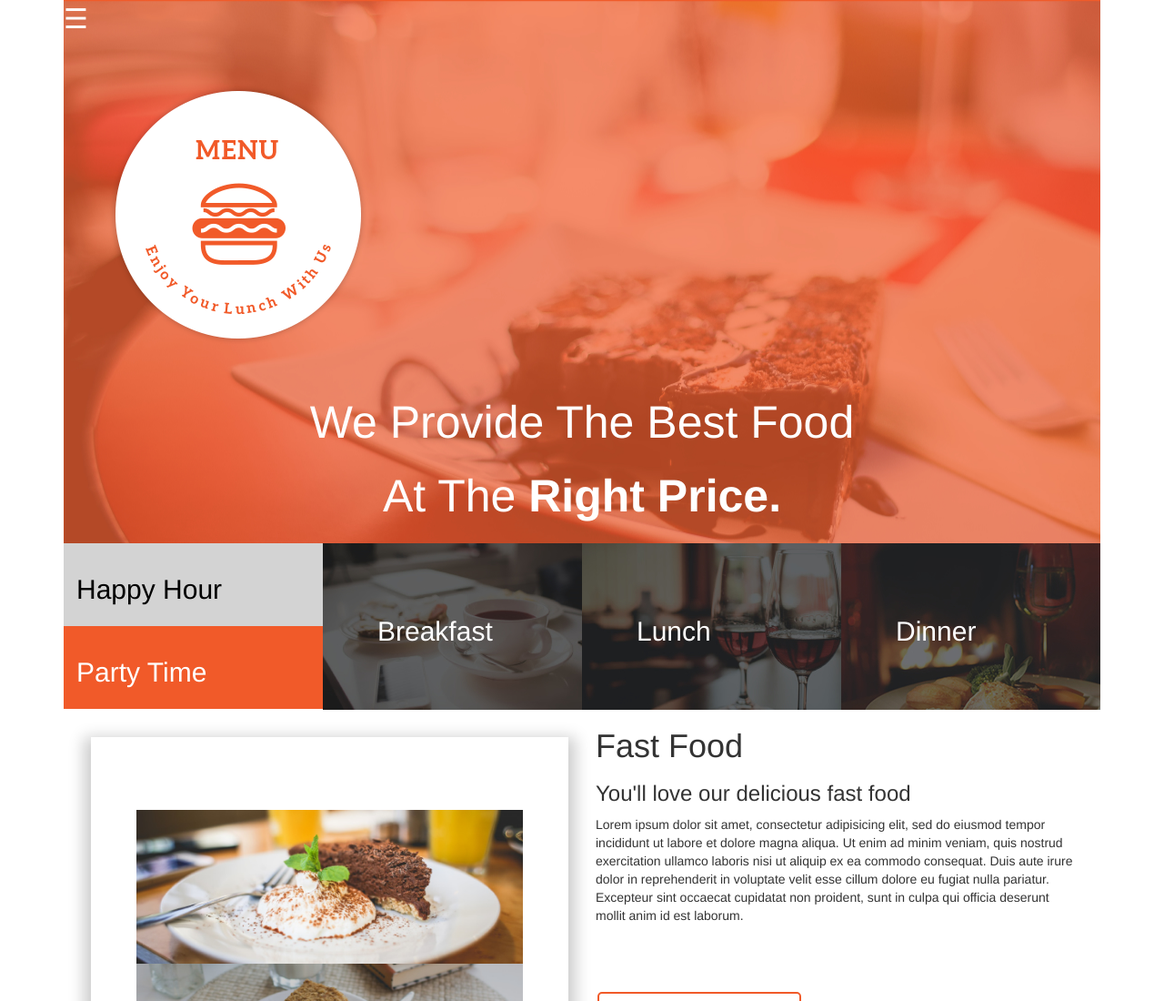
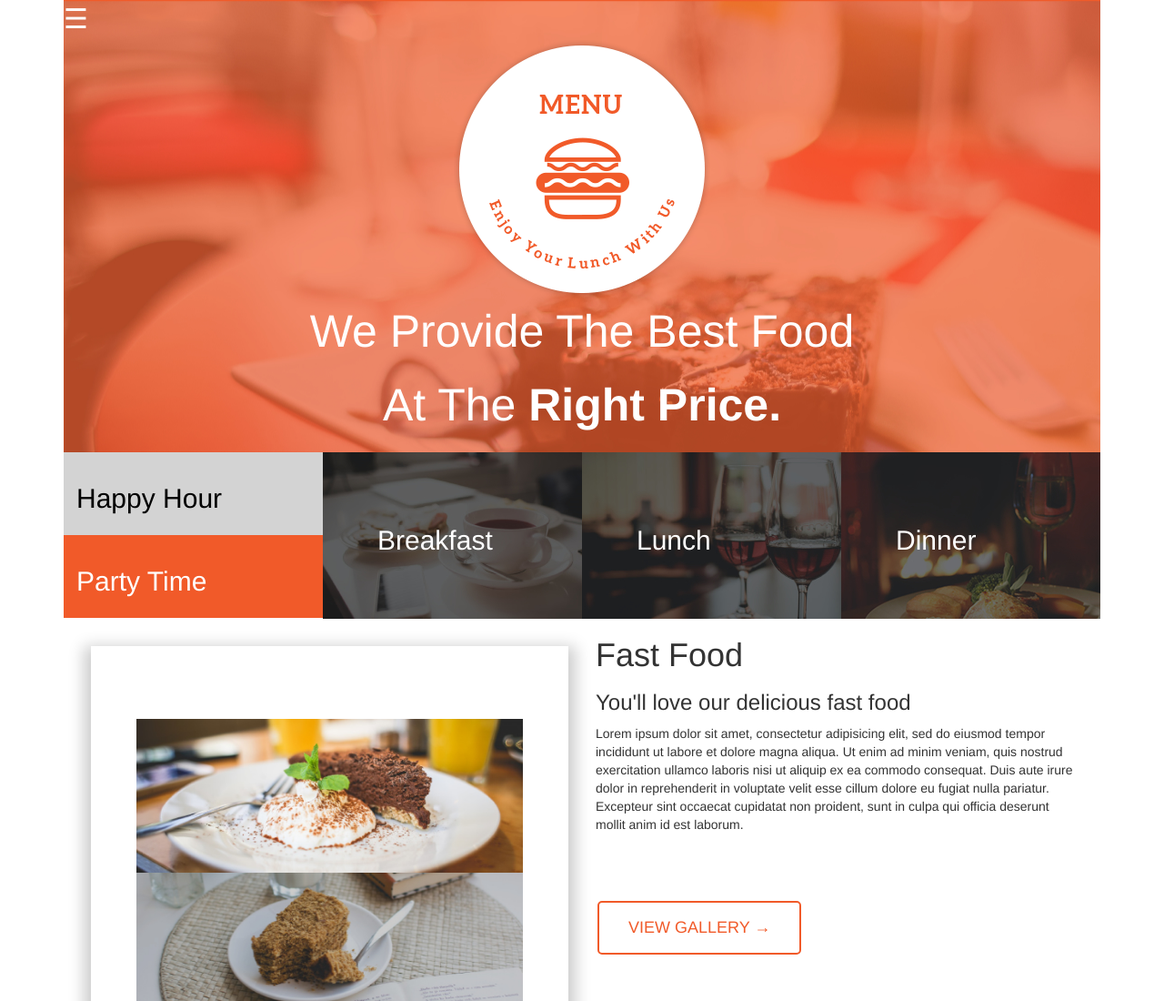
Before and after one commit to Jeffmusa/Anita-s-kitchen, a plain HTML site: page index.html in a window 1280 px wide. Shown: the top 1100 px of the page at 91% size. Drawn offline with nearby package versions, Linux system fonts and the light colour scheme; files that its build step writes are made by us from their sources.

Commit message:
positioned logo

```diff
--- a/css/styles.css
+++ b/css/styles.css
@@ -47,7 +47,8 @@
   font-size: 50px;
 }
 .img{
-  padding: 50px;
+  display: block;
+  text-align: center;
 }
 .head{
   background-image: url("../images/landing.jpg");
```
